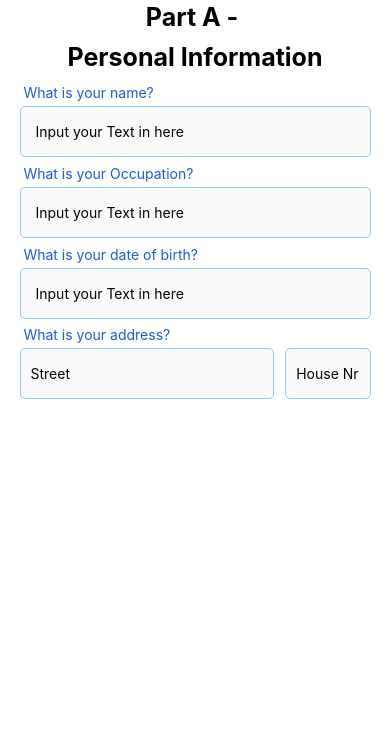
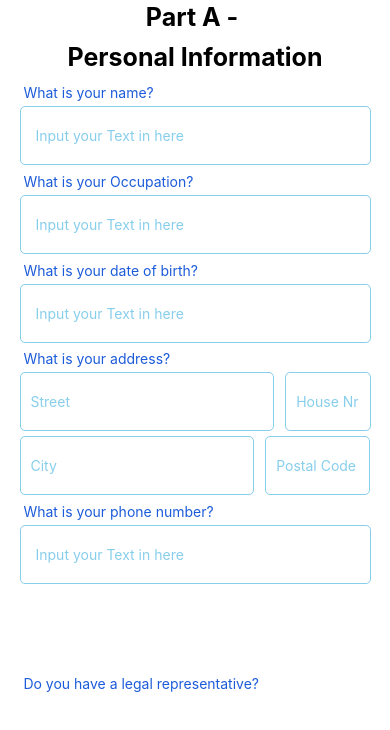
Before and after one commit to FAK-245/JustEASE, a React Native app: screen /Screen1 in a window 390 px wide. Shown: the top 730 px of the page. Built offline with nearby package versions, Linux system fonts and the light colour scheme; what react-native-responsive-fontsize would draw is missing.

Commit message:
Screen 1 80%
Done

```diff
--- a/src/Screens/Screen1/Screen1.js
+++ b/src/Screens/Screen1/Screen1.js
@@ -46,6 +46,8 @@ const signUpSchema = Yup.object({
     .min(0)
     .required("Required Field")
     .max(20, "Limit Exceed"),
+  House: Yup.string().min(0).required("Required Field").max(20, "Limit Exceed"),
+  City: Yup.string().min(0).required("Required Field").max(20, "Limit Exceed"),
 });
 
 const Signup = ({ navigation }) => {
@@ -54,7 +56,10 @@ const Signup = ({ navigation }) => {
   const [Occupation, setOccupation] = useState("");
   const [Dob, setDob] = useState("");
   const [Street, setStreet] = useState("");
-
+  const [House, setHouse] = useState("");
+  const [City, setCity] = useState("");
+  const [PostalCode, setPostalCode] = useState("");
+  const [PhoneNumber, setPhoneNumber] = useState("");
   const createUserFun = (values) => {
     // alert('user registered succesfully!');
     Alert.alert("User Registered Succesfully!", "Press Ok to Login", [
@@ -112,6 +117,10 @@ const Signup = ({ navigation }) => {
           Occupation: Occupation,
           Dob: Dob,
           Street: Street,
+          House: House,
+          City: City,
+          PostalCode: PostalCode,
+          PhoneNumber: PhoneNumber,
         }}
         validationSchema={signUpSchema}
         onSubmit={(values, actions) => {
@@ -139,6 +148,7 @@ const Signup = ({ navigation }) => {
                 What is your name?
               </Text>
               <TextInput
+                placeholderTextColor={"#87CEEB"}
                 cursorColor="blue"
                 placeholder="Input your Text in here"
                 style={styles.txtinput}
@@ -154,6 +164,7 @@ const Signup = ({ navigation }) => {
                 What is your Occupation?
               </Text>
               <TextInput
+                placeholderTextColor={"#87CEEB"}
                 cursorColor="#d75f4f"
                 style={styles.txtinput}
                 placeholder="Input your Text in here"
@@ -169,6 +180,7 @@ const Signup = ({ navigation }) => {
                 What is your date of birth?
               </Text>
               <TextInput
+                placeholderTextColor={"#87CEEB"}
                 cursorColor="#d75f4f"
                 style={styles.txtinput}
                 placeholder="Input your Text in here"
@@ -185,6 +197,7 @@ const Signup = ({ navigation }) => {
               </Text>
               <View style={{ flexDirection: "row" }}>
                 <TextInput
+                  placeholderTextColor={"#87CEEB"}
                   cursorColor="#d75f4f"
                   style={styles.txtinputAddress}
                   placeholder="Street"
@@ -192,24 +205,73 @@ const Signup = ({ navigation }) => {
                   onChangeText={handleChange("Street")}
                   onBlur={handleBlur("Street")}
                 />
-
                 <Text style={{ fontSize: 10, color: "red", margin: "1%" }}>
                   {touched.Street && errors.Street}
                 </Text>
                 <TextInput
                   cursorColor="#d75f4f"
+                  placeholderTextColor={"#87CEEB"}
                   style={styles.txtinputHouse}
                   placeholder="House Nr"
-                  value={values.Street}
-                  onChangeText={handleChange("Street")}
-                  onBlur={handleBlur("Street")}
+                  value={values.House}
+                  onChangeText={handleChange("House")}
+                  onBlur={handleBlur("House")}
                 />
 
                 <Text style={{ fontSize: 10, color: "red", margin: "1%" }}>
-                  {touched.Street && errors.Street}
+                  {touched.House && errors.House}
                 </Text>
               </View>
+              <View style={{ flexDirection: "row" }}>
+                <TextInput
+                  cursorColor="#d75f4f"
+                  placeholderTextColor={"#87CEEB"}
+                  style={styles.txtinputCity}
+                  placeholder="City"
+                  value={values.City}
+                  onChangeText={handleChange("City")}
+                  onBlur={handleBlur("City")}
+                />
+
+                <Text style={{ fontSize: 10, color: "red", margin: "1%" }}>
+                  {touched.City && errors.City}
+                </Text>
+                <TextInput
+                  cursorColor="#d75f4f"
+                  placeholderTextColor={"#87CEEB"}
+                  style={styles.txtinputPostalCode}
+                  placeholder="Postal Code"
+                  value={values.PostalCode}
+                  onChangeText={handleChange("PostalCode")}
+                  onBlur={handleBlur("PostalCode")}
+                />
+
+                <Text style={{ fontSize: 10, color: "red", margin: "1%" }}>
+                  {touched.PostalCode && errors.PostalCode}
+                </Text>
+              </View>
+              <Text
+                style={{ marginLeft: "6%", color: "#1c5bd9", marginTop: "2%" }}
+              >
+                What is your phone number?
+              </Text>
+              <TextInput
+                placeholderTextColor={"#87CEEB"}
+                cursorColor="blue"
+                placeholder="Input your Text in here"
+                style={styles.txtinput}
+                value={values.PhoneNumber}
+                onChangeText={handleChange("PhoneNumber")}
+                onBlur={handleBlur("PhoneNumber")}
+              />
+
+              <Text style={{ fontSize: 10, color: "red", margin: "1%" }}>
+                {touched.PhoneNumber && errors.PhoneNumber}
+              </Text>
             </View>
+            <Text style={{ marginLeft: "6%", color: "#1c5bd9" }}>
+              Do you have a legal representative?
+            </Text>
           </View>
         )}
       </Formik>
--- a/src/Screens/Screen1/style.js
+++ b/src/Screens/Screen1/style.js
@@ -22,7 +22,7 @@ const styles = StyleSheet.create({
     margin: 10,
   },
   textinputconatiner: {
-    height: Theme.hp("90%"),
+    height: Theme.hp("70%"),
   },
   txtinput: {
     marginTop: 5,
@@ -36,8 +36,8 @@ const styles = StyleSheet.create({
     paddingLeft: 15,
     borderRadius: 5,
     paddingHorizontal: 10,
-    backgroundColor: "#FAFAFA",
-    height: Theme.hp("6%"),
+    // backgroundColor: "",
+    height: Theme.hp("7%"),
     width: Theme.wp("90%"),
     alignSelf: "center",
   },
@@ -45,13 +45,14 @@ const styles = StyleSheet.create({
     marginTop: 5,
     marginLeft: "5%",
     borderWidth: 1,
+    color: "#87CEEB",
     borderColor: "#87CEEB",
     borderRadius: 1,
     fontSize: 14,
     borderRadius: 5,
     paddingHorizontal: 10,
-    backgroundColor: "#FAFAFA",
-    height: Theme.hp("6%"),
+    // backgroundColor: "#FAFAFA",
+    height: Theme.hp("7%"),
     width: Theme.wp("65%"),
   },
   txtinputHouse: {
@@ -63,9 +64,36 @@ const styles = StyleSheet.create({
     fontSize: 14,
     borderRadius: 5,
     paddingHorizontal: 10,
-    backgroundColor: "#FAFAFA",
-    height: Theme.hp("6%"),
+    // backgroundColor: "#FAFAFA",
+    height: Theme.hp("7%"),
     width: Theme.wp("22%"),
+  },
+  txtinputCity: {
+    marginTop: 5,
+    marginLeft: "5%",
+    borderWidth: 1,
+    color: "#87CEEB",
+    borderColor: "#87CEEB",
+    borderRadius: 1,
+    fontSize: 14,
+    borderRadius: 5,
+    paddingHorizontal: 10,
+    // backgroundColor: "#FAFAFA",
+    height: Theme.hp("7%"),
+    width: Theme.wp("60%"),
+  },
+  txtinputPostalCode: {
+    marginTop: 5,
+    marginLeft: "1%",
+    borderWidth: 1,
+    borderColor: "#87CEEB",
+    borderRadius: 1,
+    fontSize: 14,
+    borderRadius: 5,
+    paddingHorizontal: 10,
+    // backgroundColor: "#FAFAFA",
+    height: Theme.hp("7%"),
+    width: Theme.wp("27%"),
   },
 });
 export default styles;
```
